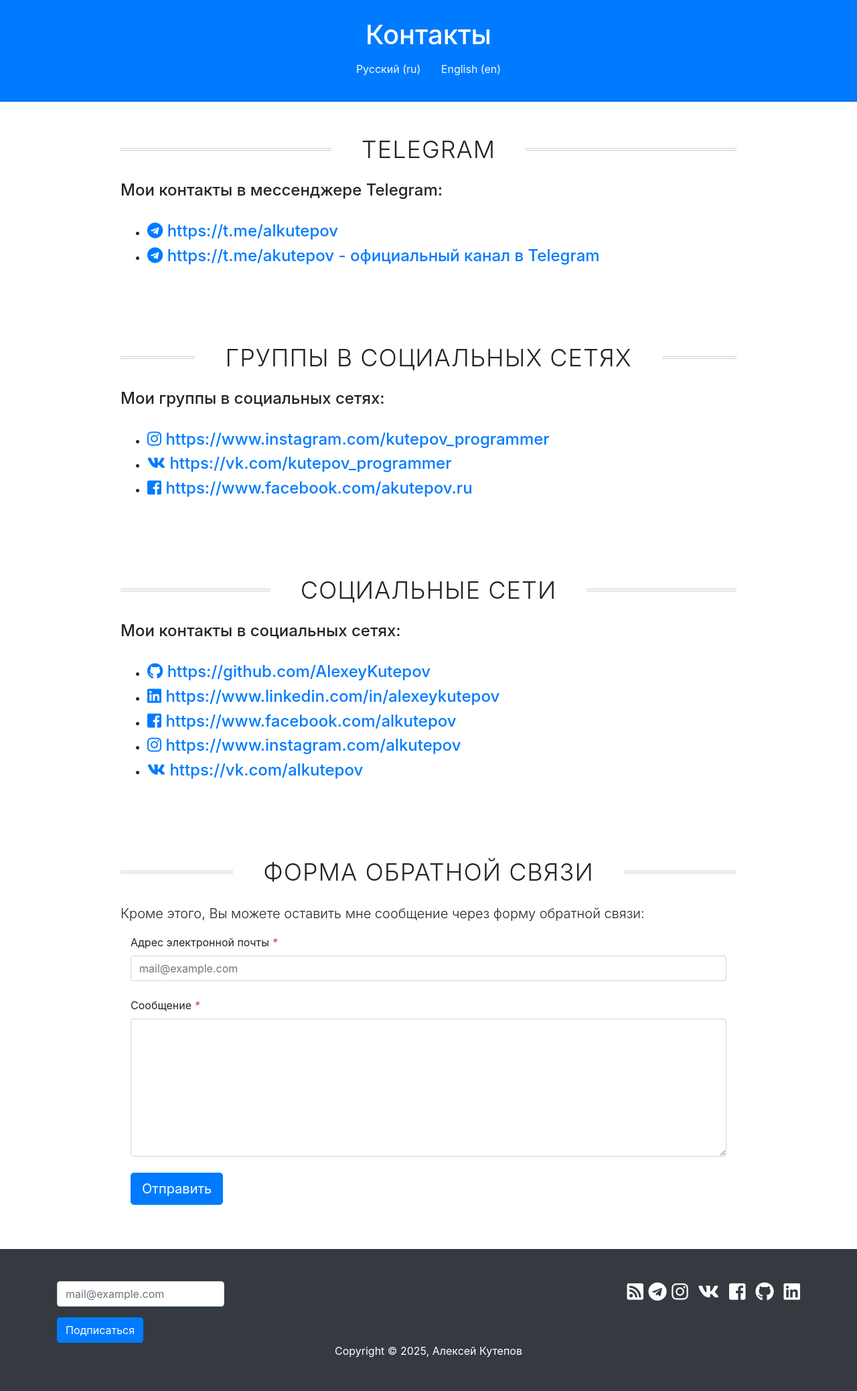
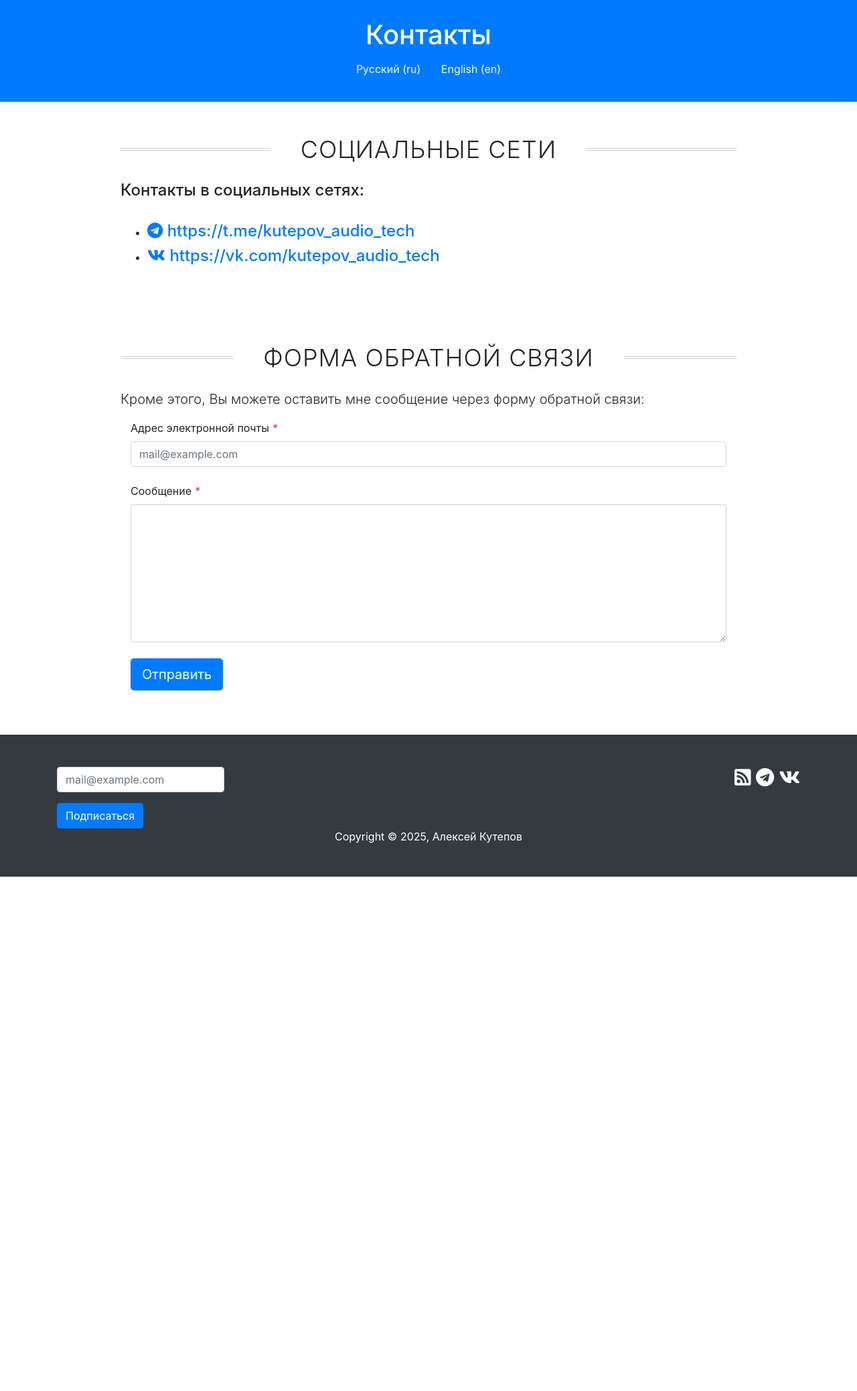
Before and after one commit to AlexeyKutepov/kutepov-audio-tech, a Django app: page /ru/about/ in a window 1280 px wide. Shown: the part 56-2133 px from the top of the page at 67% size. After the commit the page ends 1365 px from the top, so only its background shows below. Run offline with Django 3.2, Linux system fonts and the light colour scheme; parts of the project's set-up code (start-up, migrations or seed data) failed here and were passed over; some libraries are stand-ins or nearby versions.

Commit message:
Обновление списка контактов

```diff
--- a/templates/base.html
+++ b/templates/base.html
@@ -101,15 +101,8 @@
             <div class="col-lg-6 mx-auto text-right">
                 <h3 class="m-0 text-white">
                     <a class="text-white" href="{% url "rss" %}"><i class="fas fa-rss-square"></i></a>
-                    <a class="text-white" href="https://t.me/alkutepov"><i class="fab fa-telegram"></i></a>
-                    <a class="text-white" href="https://www.instagram.com/alkutepov"><i
-                            class="fab fa-instagram"></i></a>&nbsp;
-                    <a class="text-white" href="https://vk.com/alkutepov"><i class="fab fa-vk"></i></a>&nbsp;
-                    <a class="text-white" href="https://www.facebook.com/alkutepov"><i
-                            class="fab fa-facebook-square"></i></a>&nbsp;
-                    <a class="text-white" href="https://github.com/AlexeyKutepov"><i class="fab fa-github"></i></a>&nbsp;
-                    <a class="text-white" href="https://www.linkedin.com/in/alexeykutepov"><i
-                            class="fab fa-linkedin"></i></a>
+                    <a class="text-white" href="https://t.me/kutepov_audio_tech"><i class="fab fa-telegram"></i></a>
+                    <a class="text-white" href="https://vk.com/kutepov_audio_tech"><i class="fab fa-vk"></i></a>
                 </h3>
             </div>
         </div>
--- a/templates/main/contacts.html
+++ b/templates/main/contacts.html
@@ -25,65 +25,24 @@
     </div>
 {% endblock %}
 {% block content %}
-        <section id="telegram">
+    <section id="social-groups">
         <div class="container">
             <div class="row">
                 <div class="col-lg-10 mx-auto">
-                    <h2 class="section-title"><span>{% trans "Telegram" %}</span></h2>
-                    <h4>{% trans "Мои контакты в мессенджере Telegram:" %}</h4>
+                    <h2 class="section-title"><span>{% trans "Социальные сети" %}</span></h2>
+                    <h4>{% trans "Контакты в социальных сетях:" %}</h4>
                     <br>
                     <ul>
-                        <li><h4><a href="https://t.me/alkutepov"><i class="fab fa-telegram"></i> https://t.me/alkutepov</a>
-                        </h4></li>
-                        <li><h4><a href="https://t.me/akutepov"><i class="fab fa-telegram"></i> https://t.me/akutepov - официальный канал в Telegram</a>
-                        </h4></li>
+                        <li><h4><a href="https://t.me/kutepov_audio_tech"><i class="fab fa-telegram"></i>
+                            https://t.me/kutepov_audio_tech</a></h4></li>
+                        <li><h4><a href="https://vk.com/kutepov_audio_tech"><i class="fab fa-vk"></i>
+                            https://vk.com/kutepov_audio_tech</a></h4></li>
                     </ul>
                 </div>
             </div>
         </div>
     </section>
-    <section id="social-groups">
-        <div class="container">
-            <div class="row">
-                <div class="col-lg-10 mx-auto">
-                    <h2 class="section-title"><span>{% trans "Группы в социальных сетях" %}</span></h2>
-                    <h4>{% trans "Мои группы в социальных сетях:" %}</h4>
-                    <br>
-                    <ul>
-                        <li><h4><a href="https://www.instagram.com/kutepov_programmer/"><i class="fab fa-instagram"></i>
-                            https://www.instagram.com/kutepov_programmer</a></h4></li>
-                        <li><h4><a href="https://vk.com/kutepov_programmer/"><i class="fab fa-vk"></i>
-                            https://vk.com/kutepov_programmer</a></h4></li>
-                        <li><h4><a href="https://www.facebook.com/akutepov.ru"><i class="fab fa-facebook-square"></i>
-                            https://www.facebook.com/akutepov.ru</a></h4></li>
-                    </ul>
-                </div>
-            </div>
-        </div>
-    </section>
-    <section id="social">
-        <div class="container">
-            <div class="row">
-                <div class="col-lg-10 mx-auto">
-                    <h2 class="section-title"><span>{% trans "Социальные сети" %}</span></h2>
-                    <h4>{% trans "Мои контакты в социальных сетях:" %}</h4>
-                    <br>
-                    <ul>
-                        <li><h4><a href="https://github.com/AlexeyKutepov"><i class="fab fa-github"></i>
-                            https://github.com/AlexeyKutepov</a></h4></li>
-                        <li><h4><a href="https://www.linkedin.com/in/alexeykutepov"><i class="fab fa-linkedin"></i>
-                            https://www.linkedin.com/in/alexeykutepov</a></h4></li>
-                        <li><h4><a href="https://www.facebook.com/alkutepov"><i class="fab fa-facebook-square"></i>
-                            https://www.facebook.com/alkutepov</a></h4></li>
-                        <li><h4><a href="https://www.instagram.com/alkutepov"><i class="fab fa-instagram"></i>
-                            https://www.instagram.com/alkutepov</a></h4></li>
-                        <li><h4><a href="https://vk.com/alkutepov"><i class="fab fa-vk"></i>
-                            https://vk.com/alkutepov</a></h4></li>
-                    </ul>
-                </div>
-            </div>
-        </div>
-    </section>
+
     <section id="feedback">
         <div class="container">
             <div class="row">
```
